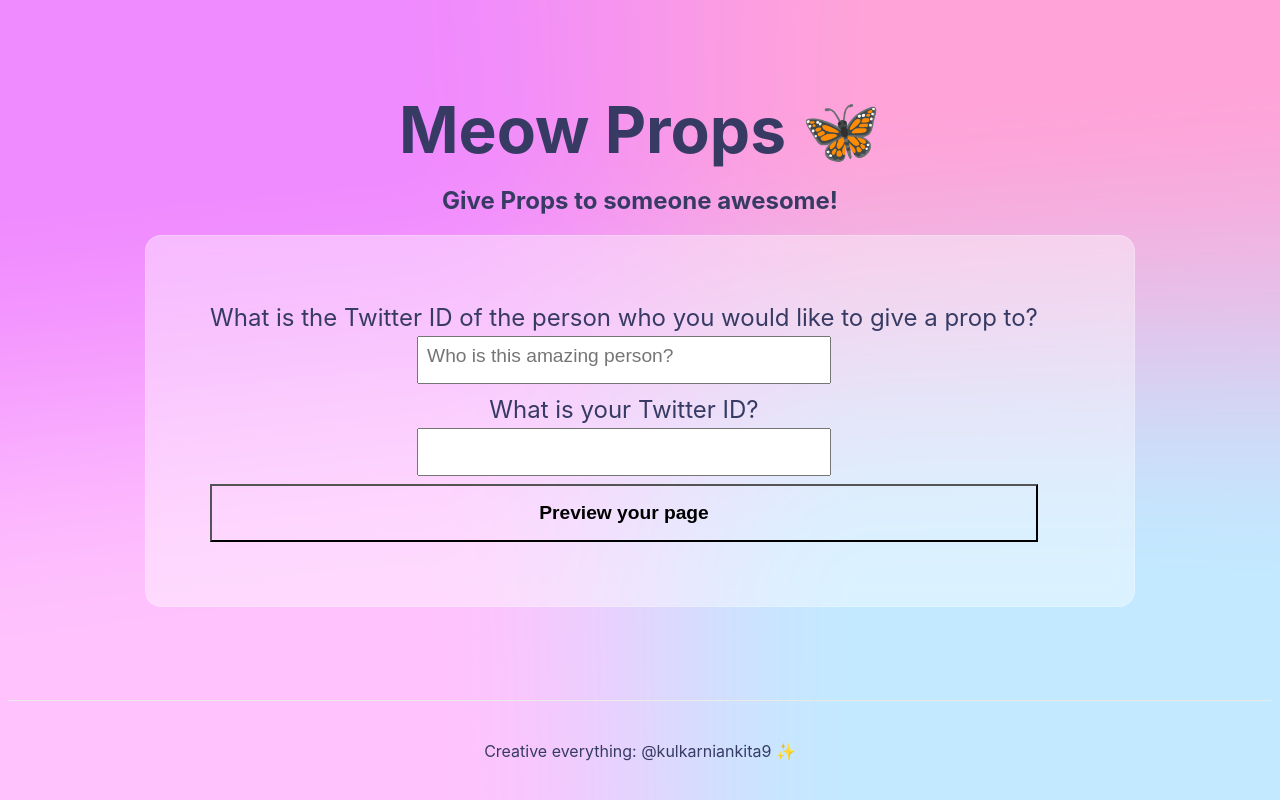
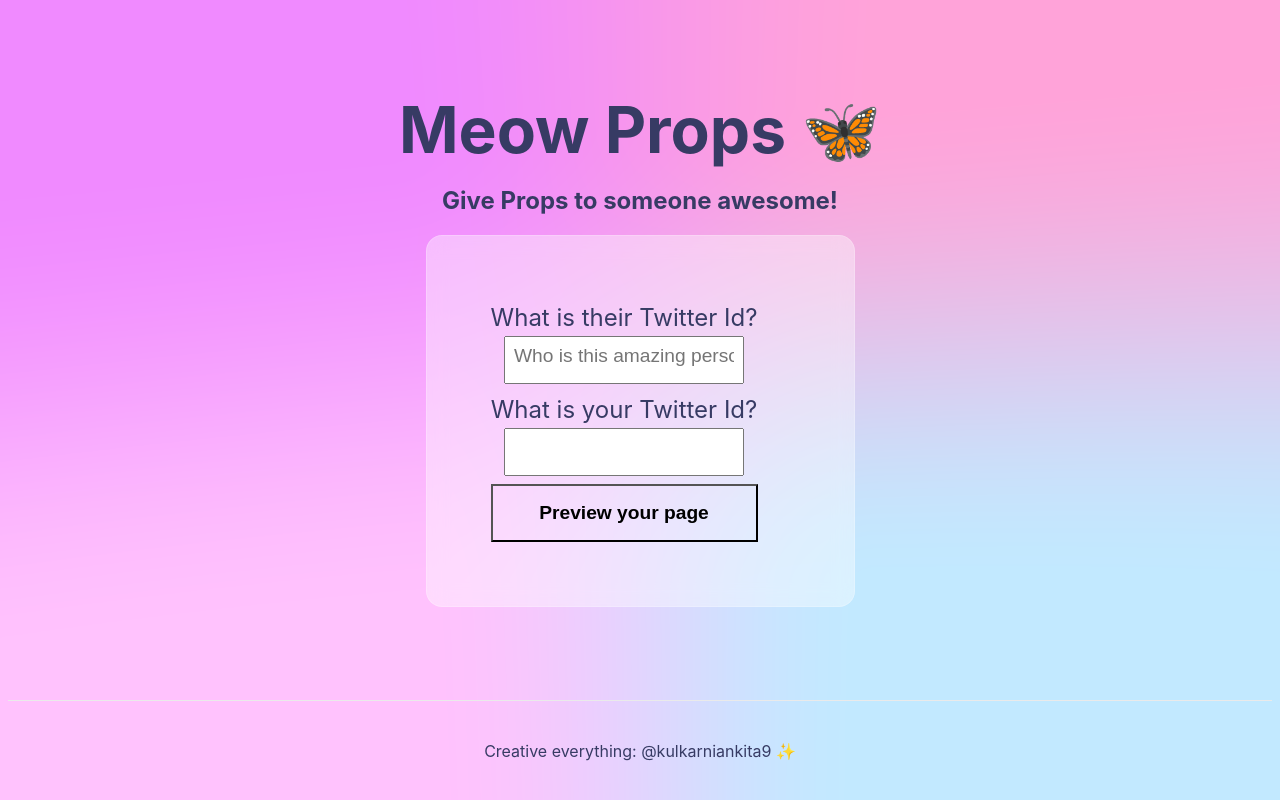
Before and after one commit to kulkarniankita/meowprops, a Next.js app: page / in a window 1280 px wide. Built offline with nearby package versions, Linux system fonts and the light colour scheme.

Commit message:
Update index.js

```diff
--- a/pages/index.js
+++ b/pages/index.js
@@ -72,8 +72,7 @@
         <div className={styles.description}>
           <div className={styles.formWrapper}>
             <label>
-              What is the Twitter ID of the person who you would like to give a
-              prop to?
+              What is their Twitter Id?
             </label>
             <br />
             <input
@@ -86,7 +85,7 @@
           </div>
 
           <div className={styles.formWrapper}>
-            <label>What is your Twitter ID?</label>
+            <label>What is your Twitter Id?</label>
             <br />
             <input
               type="text"
```
